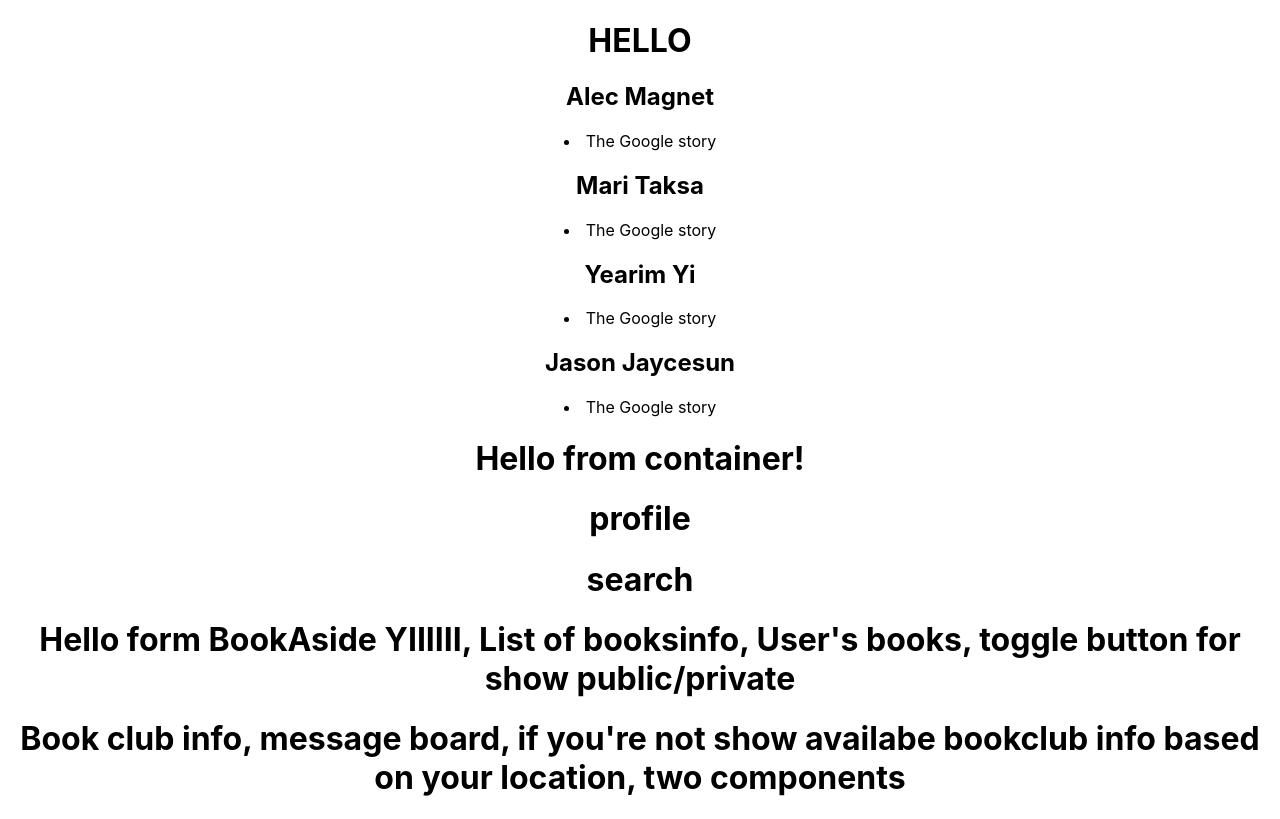
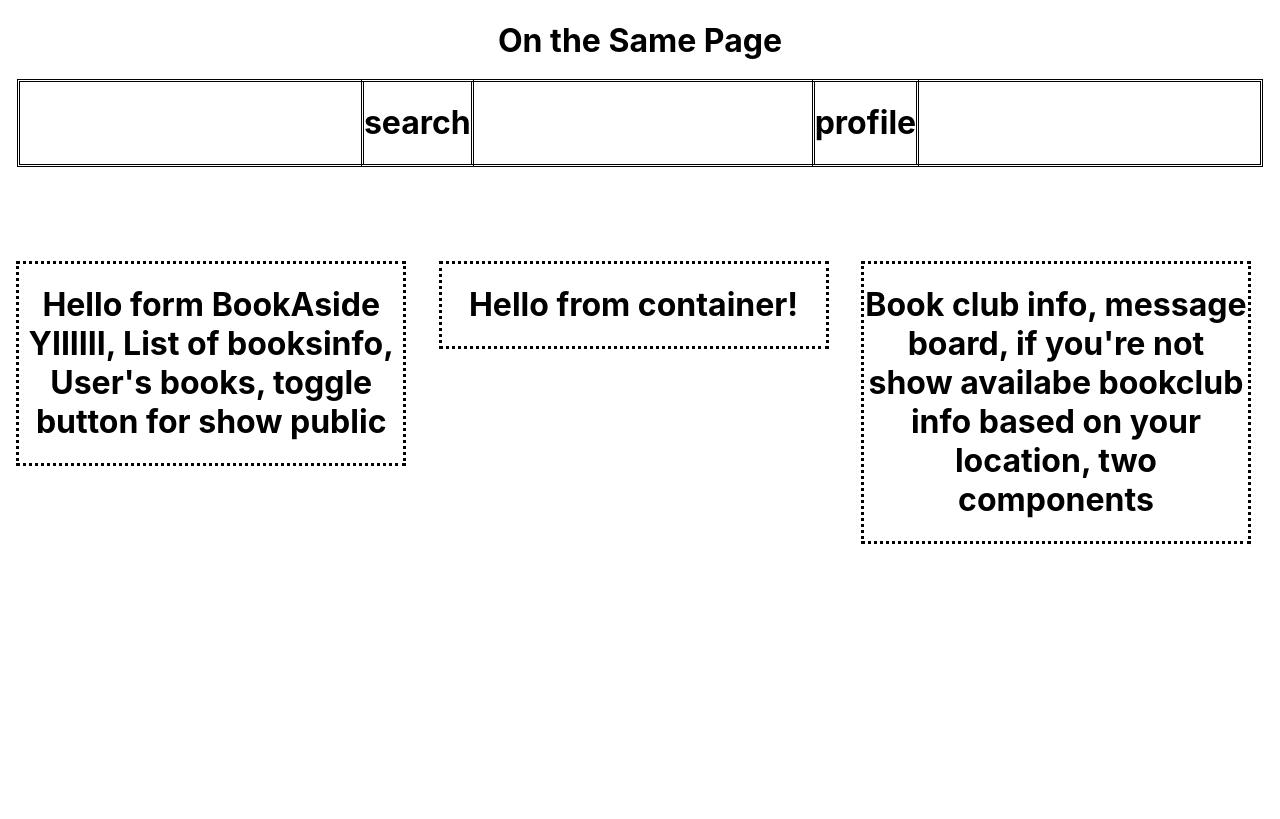
Before and after one commit to leslieyi/on-the-same-page, a React (Create React App) app: page / in a window 1280 px wide. Built offline with nearby package versions, Linux system fonts and the light colour scheme; data requests are answered from the project's data file.

Commit message:
css added

```diff
--- a/package.json
+++ b/package.json
@@ -9,6 +9,8 @@
     "react": "^17.0.2",
     "react-dom": "^17.0.2",
     "react-scripts": "4.0.3",
+    "semantic-ui-css": "^2.4.1",
+    "semantic-ui-react": "^2.0.3",
     "web-vitals": "^1.1.2"
   },
   "scripts": {
--- a/src/components/App.js
+++ b/src/components/App.js
@@ -1,4 +1,4 @@
-import '../App.css';
+// import '../App.css';
 import {useEffect, useState} from 'react'
 import MainContainer from "./MainContainer"
 import Header from "./Header"
@@ -20,18 +20,18 @@ function App() {
 
 //testing
   return (
-    <div className="App">
-    <h1>HELLO</h1>
-    {profileData.map(profile=>
+    <div className="app">
+    <h1>On the Same Page</h1>
+    {/* {profileData.map(profile=>
     <div>
       <h2>{profile.name}</h2>
       {profile.booksInfo.map(book=>
         <li>{book.title}</li>)}
     </div>
-      )}
-      <MainContainer />
+      )} */}
       <Header />
       <BooksAside profileData={profileData}/>
+      <MainContainer />
       <BookClubAside />
 
 
--- a/src/components/BookClubAside.js
+++ b/src/components/BookClubAside.js
@@ -1,6 +1,9 @@
 function BookClubAside() {
     return (
-        <h1>Book club info, message board, if you're not show availabe bookclub info based on your location, two components</h1>
+        <div className="column-right">
+            <h1>Book club info, message board, if you're not show availabe bookclub info based on your location, two components</h1>
+
+        </div>
     )
 }
 
--- a/src/components/BooksAside.js
+++ b/src/components/BooksAside.js
@@ -1,6 +1,11 @@
 function BooksAside() {
     return (
-        <h1>Hello form BookAside YIIIIII, List of booksinfo, User's books, toggle button for show public/private</h1>
+        <div className="column-left">
+
+            <h1>Hello form BookAside YIIIIII, List of booksinfo, User's books, toggle button for show public</h1>
+
+
+        </div>
     )
 }
 
--- a/src/components/Header.js
+++ b/src/components/Header.js
@@ -2,9 +2,9 @@ import SearchBar from "./SearchBar"
 import Profile from "./Profile";
 function Header() {
     return (
-        <div>
+        <div className="header">
+        <SearchBar />
         <Profile />
-        <SearchBar />
         </div>
     )
 }
--- a/src/components/MainContainer.js
+++ b/src/components/MainContainer.js
@@ -1,6 +1,9 @@
 function Container () {
     return (
-        <h1>Hello from container!</h1>
+        <div className="column-center">
+            <h1>Hello from container!</h1>
+
+        </div>
 
     )
 
--- a/src/components/Profile.js
+++ b/src/components/Profile.js
@@ -1,6 +1,10 @@
 function Profile() {
     return (
-        <h1>profile</h1>
+        <div className="profile">
+            <h1>profile</h1>
+
+
+        </div>
     )
 }
 
--- a/src/components/SearchBar.js
+++ b/src/components/SearchBar.js
@@ -1,6 +1,10 @@
 function SearchBar() {
     return (
-        <h1>search</h1>
+        <div className="searchBar">
+
+            <h1>search</h1>
+
+        </div>
     )
 }
 
--- a/src/index.css
+++ b/src/index.css
@@ -1,13 +1,46 @@
 body {
   margin: 0;
-  font-family: -apple-system, BlinkMacSystemFont, 'Segoe UI', 'Roboto', 'Oxygen',
-    'Ubuntu', 'Cantarell', 'Fira Sans', 'Droid Sans', 'Helvetica Neue',
+  font-family: -apple-system, BlinkMacSystemFont, "Segoe UI", "Roboto", "Oxygen",
+    "Ubuntu", "Cantarell", "Fira Sans", "Droid Sans", "Helvetica Neue",
     sans-serif;
   -webkit-font-smoothing: antialiased;
   -moz-osx-font-smoothing: grayscale;
 }
 
 code {
-  font-family: source-code-pro, Menlo, Monaco, Consolas, 'Courier New',
+  font-family: source-code-pro, Menlo, Monaco, Consolas, "Courier New",
     monospace;
 }
+
+.app{
+  text-align: center;
+}
+.column-left,
+.column-right,
+.column-center {
+  margin: 0 1.5% 24px 1.5%;
+  outline-style: dotted;
+  float: left;
+  width: 30%;
+}
+
+.header {
+  display: flex;
+  margin-bottom: 100px;
+  margin-left: 20px;
+  margin-right: 20px;
+  outline-style: double;
+  justify-content: space-evenly;
+}
+
+.profile {
+  outline-style: double;
+
+
+}
+
+.searchBar {
+  outline-style: double;
+  /* justify-content: space-evenly; */
+
+}
```
Also changed, not shown: 1 other file (tests, documents, lock files or other folders).
